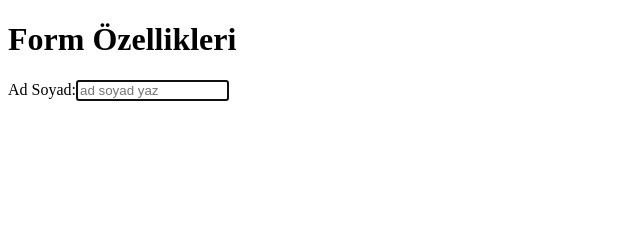
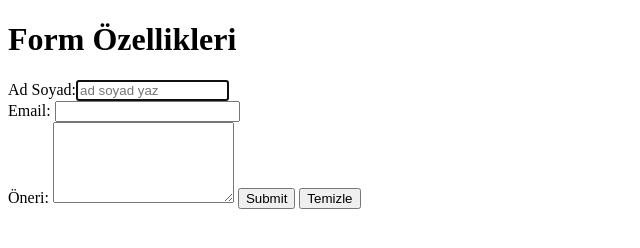
Before and after one commit to gozezeliha/html5-samples, a plain HTML site: page formözellik.html in a window 1280 px wide. Shown: the whole page, without its empty margins (0-640 px from the left). Drawn offline with Linux system fonts and the light colour scheme.

Commit message:
formözellik

```diff
--- a/formözellik.html
+++ b/formözellik.html
@@ -10,6 +10,13 @@
             required name="AdSoyad" id="adsoyad"
             autofocus placeholder="ad soyad yaz"
             >
+            <br>
+            Email: <input type="email">
+            <br>
+            Öneri: <textarea name="oneri" rows="5"></textarea>
+            <input type="submit">
+            <input type="reset" value="Temizle">
+
 
         </form>
     </BODY>
```
